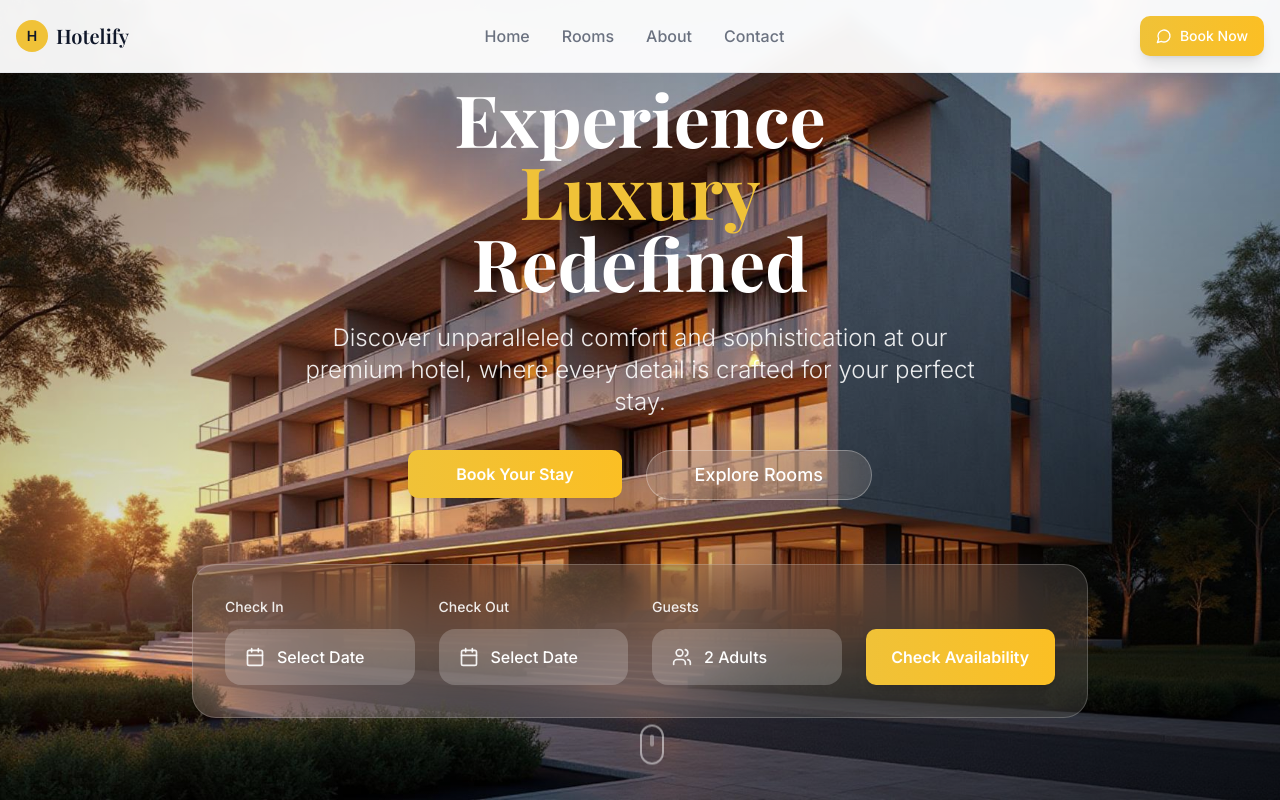
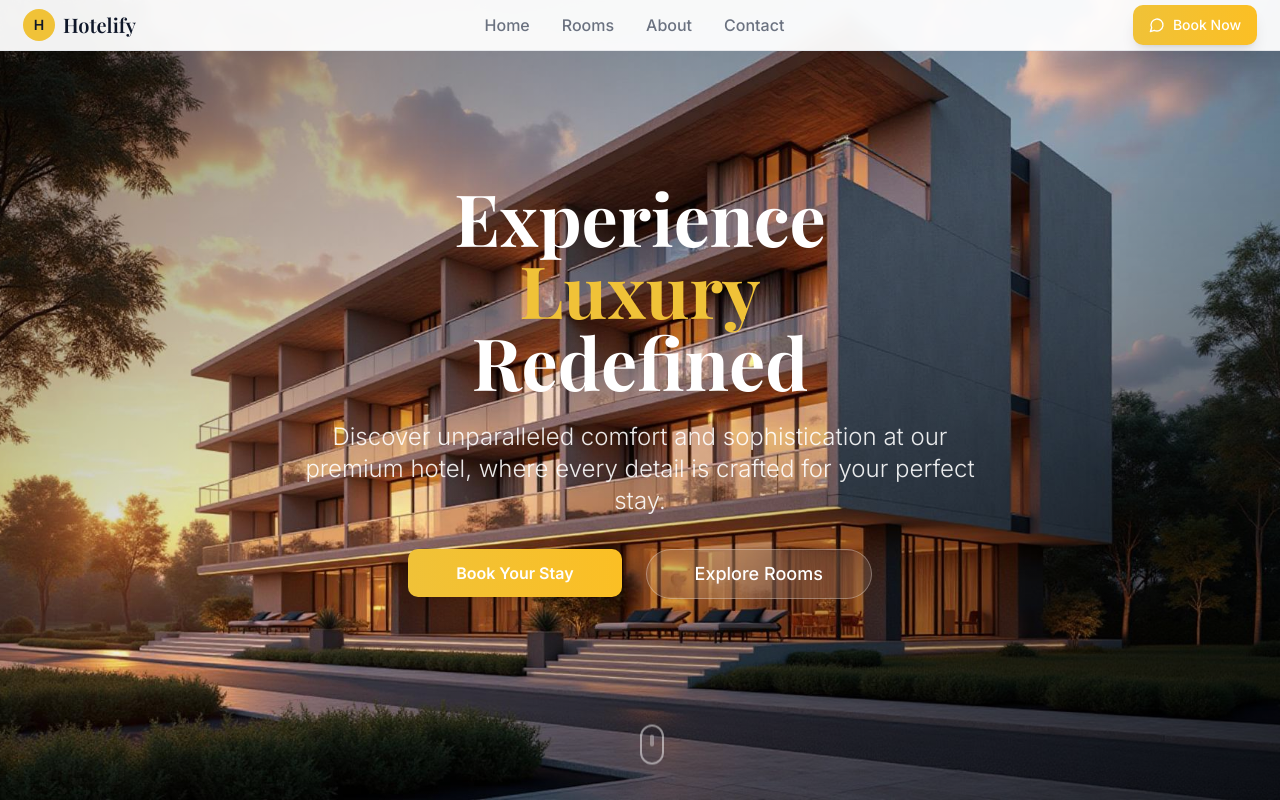
Before and after one commit to TakendraBam432/hotel-website-templete, a React (Vite) app: page / in a window 1280 px wide. Shown: the top 800 px of the page. Built offline with nearby package versions, Linux system fonts and the light colour scheme.

Commit message:
Visual edit in Lovable
Edited UI in Lovable

```diff
--- a/src/components/About.tsx
+++ b/src/components/About.tsx
@@ -1,8 +1,6 @@
 import { Award, Heart, Star } from "lucide-react";
-
 const About = () => {
-  return (
-    <section id="about" className="py-20 bg-secondary">
+  return <section id="about" className="bg-secondary mx-0 my-0 py-[34px] px-0">
       <div className="container mx-auto px-4">
         <div className="max-w-6xl mx-auto">
           {/* Section Header */}
@@ -98,8 +96,6 @@ const About = () => {
           </div>
         </div>
       </div>
-    </section>
-  );
+    </section>;
 };
-
 export default About;
--- a/src/components/Header.tsx
+++ b/src/components/Header.tsx
@@ -1,33 +1,37 @@
 import { useState } from "react";
 import { Button } from "@/components/ui/button";
 import { Menu, X, MessageCircle } from "lucide-react";
-
 const Header = () => {
   const [isMenuOpen, setIsMenuOpen] = useState(false);
 
   // EDITABLE: Update hotel info here
   const hotelInfo = {
     name: "Hotelify",
-    phone: "+1234567890", // Add your hotel's phone number
-    whatsappNumber: "+1234567890", // Add WhatsApp number (with country code)
+    phone: "+1234567890",
+    // Add your hotel's phone number
+    whatsappNumber: "+1234567890" // Add WhatsApp number (with country code)
   };
-
-  const navigationItems = [
-    { name: "Home", href: "#home" },
-    { name: "Rooms", href: "#rooms" },
-    { name: "About", href: "#about" },
-    { name: "Contact", href: "#contact" },
-  ];
+  const navigationItems = [{
+    name: "Home",
+    href: "#home"
+  }, {
+    name: "Rooms",
+    href: "#rooms"
+  }, {
+    name: "About",
+    href: "#about"
+  }, {
+    name: "Contact",
+    href: "#contact"
+  }];
 
   // WhatsApp booking function
   const handleWhatsAppBooking = () => {
     const message = encodeURIComponent("Hi! I'd like to make a reservation at " + hotelInfo.name);
     window.open(`https://wa.me/${hotelInfo.whatsappNumber}?text=${message}`, '_blank');
   };
-
-  return (
-    <header className="fixed top-0 left-0 right-0 z-50 bg-background/95 backdrop-blur-sm border-b border-border">
-      <div className="container mx-auto px-4 py-4">
+  return <header className="fixed top-0 left-0 right-0 z-50 bg-background/95 backdrop-blur-sm border-b border-border">
+      <div className="container mx-0 my-0 px-[23px] py-[5px]">
         <div className="flex items-center justify-between">
           {/* Logo */}
           <div className="flex items-center space-x-2">
@@ -39,68 +43,38 @@ const Header = () => {
 
           {/* Desktop Navigation */}
           <nav className="hidden md:flex items-center space-x-8">
-            {navigationItems.map((item) => (
-              <a
-                key={item.name}
-                href={item.href}
-                className="text-muted-foreground hover:text-foreground transition-colors duration-300 font-medium"
-              >
+            {navigationItems.map(item => <a key={item.name} href={item.href} className="text-muted-foreground hover:text-foreground transition-colors duration-300 font-medium">
                 {item.name}
-              </a>
-            ))}
+              </a>)}
           </nav>
 
           {/* Book Now Button */}
           <div className="hidden md:flex items-center space-x-3">
-            <Button
-              onClick={handleWhatsAppBooking}
-              className="btn-luxury flex items-center gap-2"
-            >
+            <Button onClick={handleWhatsAppBooking} className="btn-luxury flex items-center gap-2">
               <MessageCircle className="w-4 h-4" />
               Book Now
             </Button>
           </div>
 
           {/* Mobile Menu Button */}
-          <button
-            className="md:hidden p-2"
-            onClick={() => setIsMenuOpen(!isMenuOpen)}
-          >
-            {isMenuOpen ? (
-              <X className="w-6 h-6 text-foreground" />
-            ) : (
-              <Menu className="w-6 h-6 text-foreground" />
-            )}
+          <button className="md:hidden p-2" onClick={() => setIsMenuOpen(!isMenuOpen)}>
+            {isMenuOpen ? <X className="w-6 h-6 text-foreground" /> : <Menu className="w-6 h-6 text-foreground" />}
           </button>
         </div>
 
         {/* Mobile Menu */}
-        {isMenuOpen && (
-          <div className="md:hidden mt-4 py-4 border-t border-border">
+        {isMenuOpen && <div className="md:hidden mt-4 py-4 border-t border-border">
             <nav className="flex flex-col space-y-4">
-              {navigationItems.map((item) => (
-                <a
-                  key={item.name}
-                  href={item.href}
-                  className="text-muted-foreground hover:text-foreground transition-colors duration-300 font-medium py-2"
-                  onClick={() => setIsMenuOpen(false)}
-                >
+              {navigationItems.map(item => <a key={item.name} href={item.href} className="text-muted-foreground hover:text-foreground transition-colors duration-300 font-medium py-2" onClick={() => setIsMenuOpen(false)}>
                   {item.name}
-                </a>
-              ))}
-              <Button
-                onClick={handleWhatsAppBooking}
-                className="btn-luxury mt-4 w-full flex items-center justify-center gap-2"
-              >
+                </a>)}
+              <Button onClick={handleWhatsAppBooking} className="btn-luxury mt-4 w-full flex items-center justify-center gap-2">
                 <MessageCircle className="w-4 h-4" />
                 Book Now
               </Button>
             </nav>
-          </div>
-        )}
+          </div>}
       </div>
-    </header>
-  );
+    </header>;
 };
-
 export default Header;
--- a/src/components/Hero.tsx
+++ b/src/components/Hero.tsx
@@ -1,24 +1,18 @@
 import { Button } from "@/components/ui/button";
 import { Calendar, MapPin, Users } from "lucide-react";
 import heroImage from "@/assets/hero-hotel.jpg";
-
 const Hero = () => {
-  return (
-    <section id="home" className="relative min-h-screen flex items-center justify-center overflow-hidden">
+  return <section id="home" className="relative min-h-screen flex items-center justify-center overflow-hidden">
       {/* Background Image */}
       <div className="absolute inset-0">
-        <img
-          src={heroImage}
-          alt="Luxury Hotel"
-          className="w-full h-full object-cover"
-        />
+        <img src={heroImage} alt="Luxury Hotel" className="w-full h-full object-cover" />
         <div className="absolute inset-0 hero-overlay"></div>
       </div>
 
       {/* Content */}
-      <div className="relative z-10 container mx-auto px-4 text-center text-white">
+      <div className="relative z-10 container text-center text-white mx-[9px] my-0 px-[8px] py-0">
         <div className="max-w-4xl mx-auto fade-in-up">
-          <h1 className="text-5xl md:text-7xl font-playfair font-bold mb-6 leading-tight">
+          <h1 className="text-5xl md:text-7xl font-playfair font-bold mb-6 leading-tight my-[43px] mx-[6px] px-0 py-0">
             Experience
             <span className="block text-luxury-gold">Luxury</span>
             Redefined
@@ -39,34 +33,7 @@ const Hero = () => {
           </div>
 
           {/* Quick Booking Panel */}
-          <div className="glass-effect p-8 max-w-5xl mx-auto">
-            <div className="grid grid-cols-1 md:grid-cols-4 gap-6 items-end">
-              <div className="text-left">
-                <label className="block text-sm font-medium mb-3 text-white/90">Check In</label>
-                <div className="flex items-center space-x-3 bg-white/20 rounded-2xl px-5 py-4 hover:bg-white/30 transition-all duration-300">
-                  <Calendar className="w-5 h-5 text-white/90" />
-                  <span className="text-white font-medium">Select Date</span>
-                </div>
-              </div>
-              <div className="text-left">
-                <label className="block text-sm font-medium mb-3 text-white/90">Check Out</label>
-                <div className="flex items-center space-x-3 bg-white/20 rounded-2xl px-5 py-4 hover:bg-white/30 transition-all duration-300">
-                  <Calendar className="w-5 h-5 text-white/90" />
-                  <span className="text-white font-medium">Select Date</span>
-                </div>
-              </div>
-              <div className="text-left">
-                <label className="block text-sm font-medium mb-3 text-white/90">Guests</label>
-                <div className="flex items-center space-x-3 bg-white/20 rounded-2xl px-5 py-4 hover:bg-white/30 transition-all duration-300">
-                  <Users className="w-5 h-5 text-white/90" />
-                  <span className="text-white font-medium">2 Adults</span>
-                </div>
-              </div>
-              <Button className="btn-luxury h-14 text-base font-semibold">
-                Check Availability
-              </Button>
-            </div>
-          </div>
+
         </div>
       </div>
 
@@ -76,8 +43,6 @@ const Hero = () => {
           <div className="w-1 h-3 bg-white/50 rounded-full mt-2 animate-pulse"></div>
         </div>
       </div>
-    </section>
-  );
+    </section>;
 };
-
 export default Hero;
```
